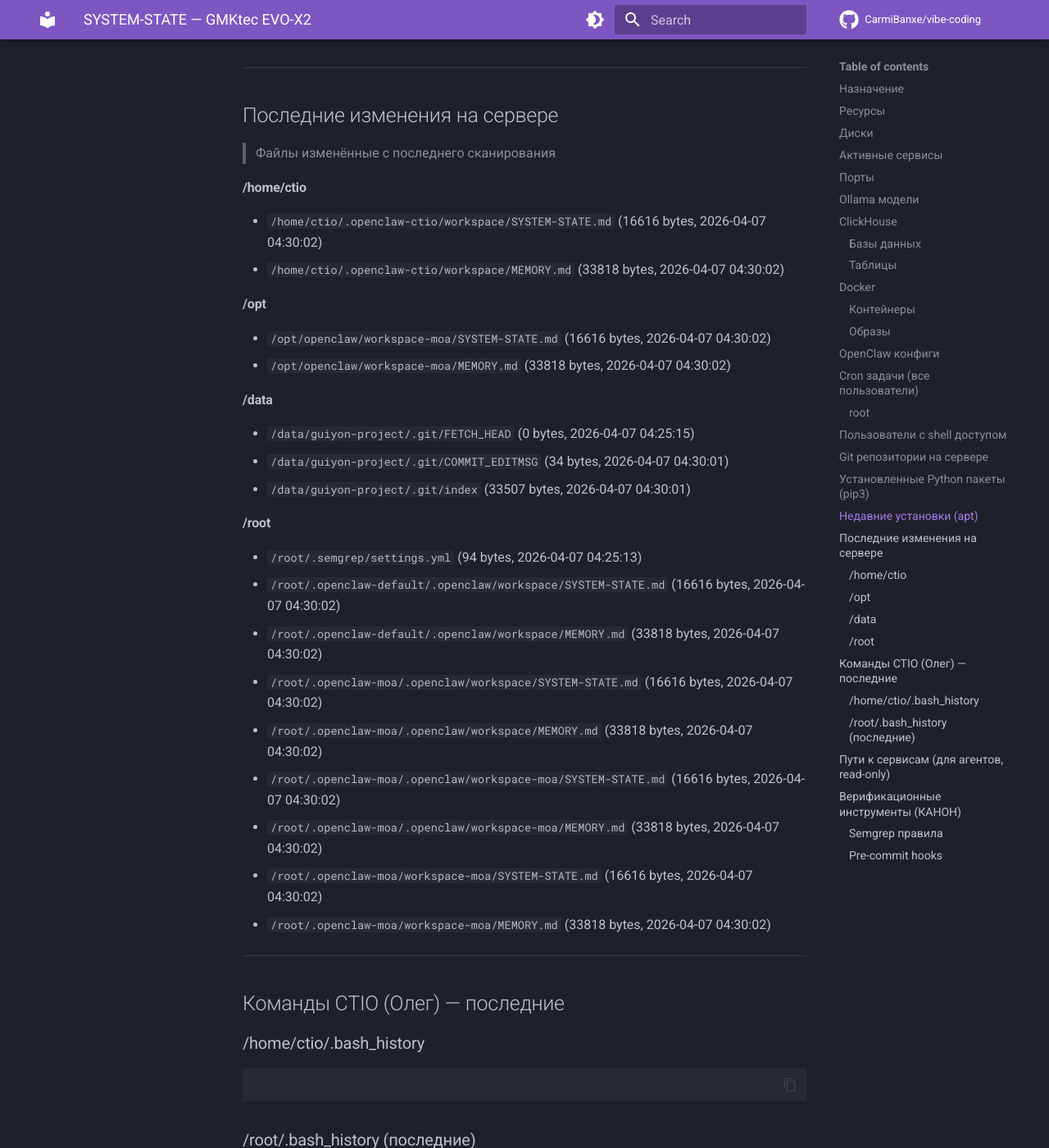
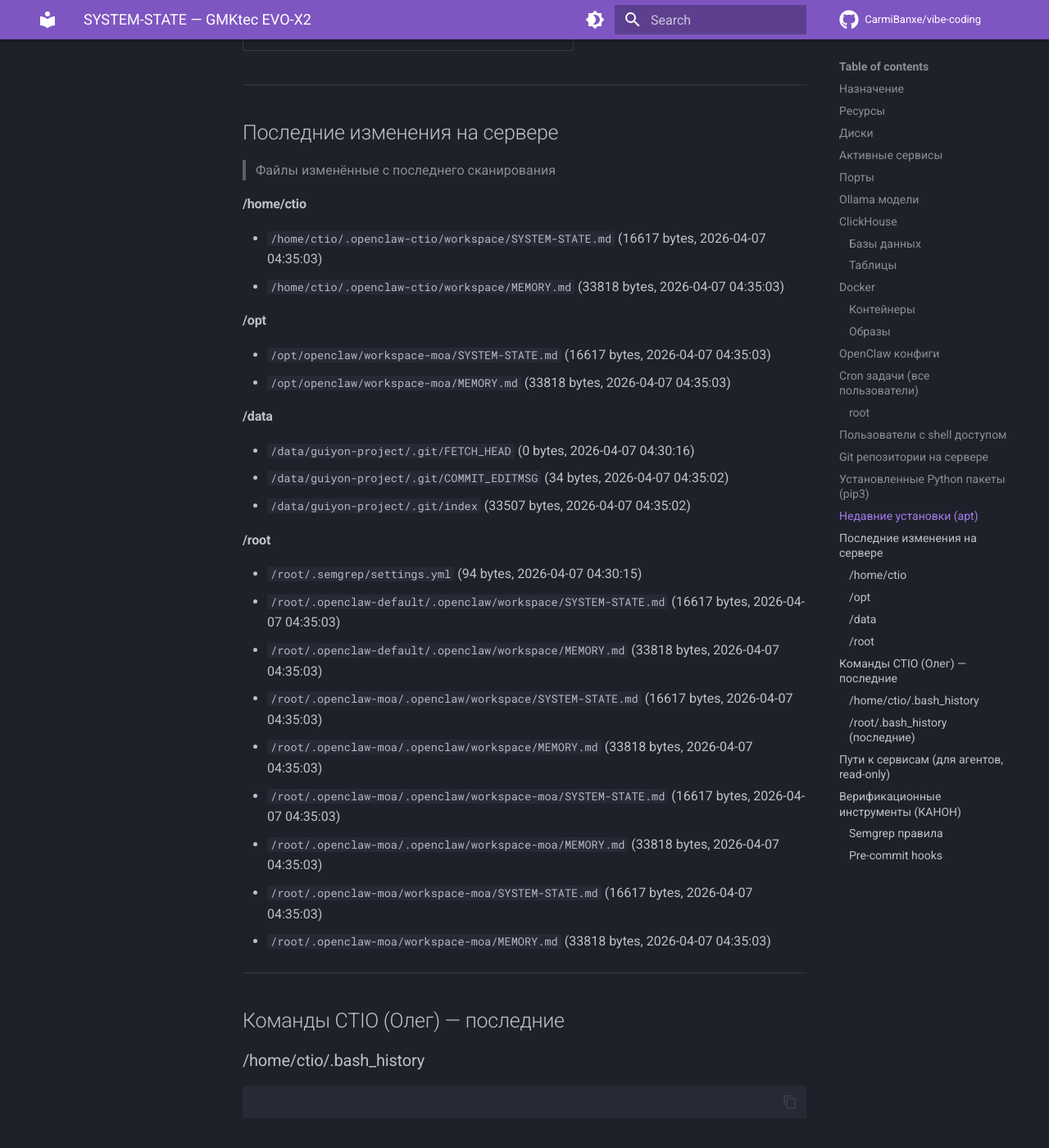
Before and after one commit to CarmiBanxe/vibe-coding, an MkDocs documentation site: the page built from docs/SYSTEM-STATE.md, in a window 1280 px wide and 1400 px high, scrolled down 13841 px. Shown: the whole window at 82% size. Built offline with MkDocs 1.6.1 and Material for MkDocs 9.7.7, drawn with Linux system fonts in a browser that asks for light colours; comment, search, counter and statistics services are not loaded; some of the changed text lies outside the part shown.

Commit message:
auto: SYSTEM-STATE v2 update (2026-04-07 04:35 CEST)

```diff
--- a/docs/SYSTEM-STATE.md
+++ b/docs/SYSTEM-STATE.md
@@ -1,6 +1,6 @@
 # SYSTEM-STATE — GMKtec EVO-X2
 > Автоматически обновляется каждые 5 минут
-> Последнее сканирование: 2026-04-07 04:30 CEST
+> Последнее сканирование: 2026-04-07 04:35 CEST
 > Источник: ctio-watcher.sh v2 (cron)
 
 ## Назначение
@@ -11,8 +11,8 @@
 ---
 
 ## Ресурсы
-- RAM: 12Gi / 30Gi (free: 1.1Gi)
-- Load: 1.99 2.27 2.37
+- RAM: 11Gi / 30Gi (free: 1.6Gi)
+- Load: 1.82 2.16 2.32
 - GPU VRAM used: 58.6 GB
 
 ## Диски
@@ -249,8 +249,8 @@
 | marble-src-marble-frontend:latest | 757MB |
 | marble-src-marble-backend:latest | 255MB |
 | andreysenov/firebase-tools:latest | 1.47GB |
+| <none>:<none> | 646MB |
 | jube.app:latest | 646MB |
-| <none>:<none> | 646MB |
 | mongo:8 | 950MB |
 | postgis/postgis:17-3.5 | 637MB |
 | postgres:17 | 453MB |
@@ -379,28 +379,28 @@
 
 
 #### /home/ctio
-- `/home/ctio/.openclaw-ctio/workspace/SYSTEM-STATE.md` (16616 bytes, 2026-04-07 04:30:02)
-- `/home/ctio/.openclaw-ctio/workspace/MEMORY.md` (33818 bytes, 2026-04-07 04:30:02)
+- `/home/ctio/.openclaw-ctio/workspace/SYSTEM-STATE.md` (16617 bytes, 2026-04-07 04:35:03)
+- `/home/ctio/.openclaw-ctio/workspace/MEMORY.md` (33818 bytes, 2026-04-07 04:35:03)
 
 #### /opt
-- `/opt/openclaw/workspace-moa/SYSTEM-STATE.md` (16616 bytes, 2026-04-07 04:30:02)
-- `/opt/openclaw/workspace-moa/MEMORY.md` (33818 bytes, 2026-04-07 04:30:02)
+- `/opt/openclaw/workspace-moa/SYSTEM-STATE.md` (16617 bytes, 2026-04-07 04:35:03)
+- `/opt/openclaw/workspace-moa/MEMORY.md` (33818 bytes, 2026-04-07 04:35:03)
 
 #### /data
-- `/data/guiyon-project/.git/FETCH_HEAD` (0 bytes, 2026-04-07 04:25:15)
-- `/data/guiyon-project/.git/COMMIT_EDITMSG` (34 bytes, 2026-04-07 04:30:01)
-- `/data/guiyon-project/.git/index` (33507 bytes, 2026-04-07 04:30:01)
+- `/data/guiyon-project/.git/FETCH_HEAD` (0 bytes, 2026-04-07 04:30:16)
+- `/data/guiyon-project/.git/COMMIT_EDITMSG` (34 bytes, 2026-04-07 04:35:02)
+- `/data/guiyon-project/.git/index` (33507 bytes, 2026-04-07 04:35:02)
 
 #### /root
-- `/root/.semgrep/settings.yml` (94 bytes, 2026-04-07 04:25:13)
-- `/root/.openclaw-default/.openclaw/workspace/SYSTEM-STATE.md` (16616 bytes, 2026-04-07 04:30:02)
-- `/root/.openclaw-default/.openclaw/workspace/MEMORY.md` (33818 bytes, 2026-04-07 04:30:02)
-- `/root/.openclaw-moa/.openclaw/workspace/SYSTEM-STATE.md` (16616 bytes, 2026-04-07 04:30:02)
-- `/root/.openclaw-moa/.openclaw/workspace/MEMORY.md` (33818 bytes, 2026-04-07 04:30:02)
-- `/root/.openclaw-moa/.openclaw/workspace-moa/SYSTEM-STATE.md` (16616 bytes, 2026-04-07 04:30:02)
-- `/root/.openclaw-moa/.openclaw/workspace-moa/MEMORY.md` (33818 bytes, 2026-04-07 04:30:02)
-- `/root/.openclaw-moa/workspace-moa/SYSTEM-STATE.md` (16616 bytes, 2026-04-07 04:30:02)
-- `/root/.openclaw-moa/workspace-moa/MEMORY.md` (33818 bytes, 2026-04-07 04:30:02)
+- `/root/.semgrep/settings.yml` (94 bytes, 2026-04-07 04:30:15)
+- `/root/.openclaw-default/.openclaw/workspace/SYSTEM-STATE.md` (16617 bytes, 2026-04-07 04:35:03)
+- `/root/.openclaw-default/.openclaw/workspace/MEMORY.md` (33818 bytes, 2026-04-07 04:35:03)
+- `/root/.openclaw-moa/.openclaw/workspace/SYSTEM-STATE.md` (16617 bytes, 2026-04-07 04:35:03)
+- `/root/.openclaw-moa/.openclaw/workspace/MEMORY.md` (33818 bytes, 2026-04-07 04:35:03)
+- `/root/.openclaw-moa/.openclaw/workspace-moa/SYSTEM-STATE.md` (16617 bytes, 2026-04-07 04:35:03)
+- `/root/.openclaw-moa/.openclaw/workspace-moa/MEMORY.md` (33818 bytes, 2026-04-07 04:35:03)
+- `/root/.openclaw-moa/workspace-moa/SYSTEM-STATE.md` (16617 bytes, 2026-04-07 04:35:03)
+- `/root/.openclaw-moa/workspace-moa/MEMORY.md` (33818 bytes, 2026-04-07 04:35:03)
 
 ---
 
```
Also changed, not shown: other parts of docs/SYSTEM-STATE.md (+1 -1 lines).
